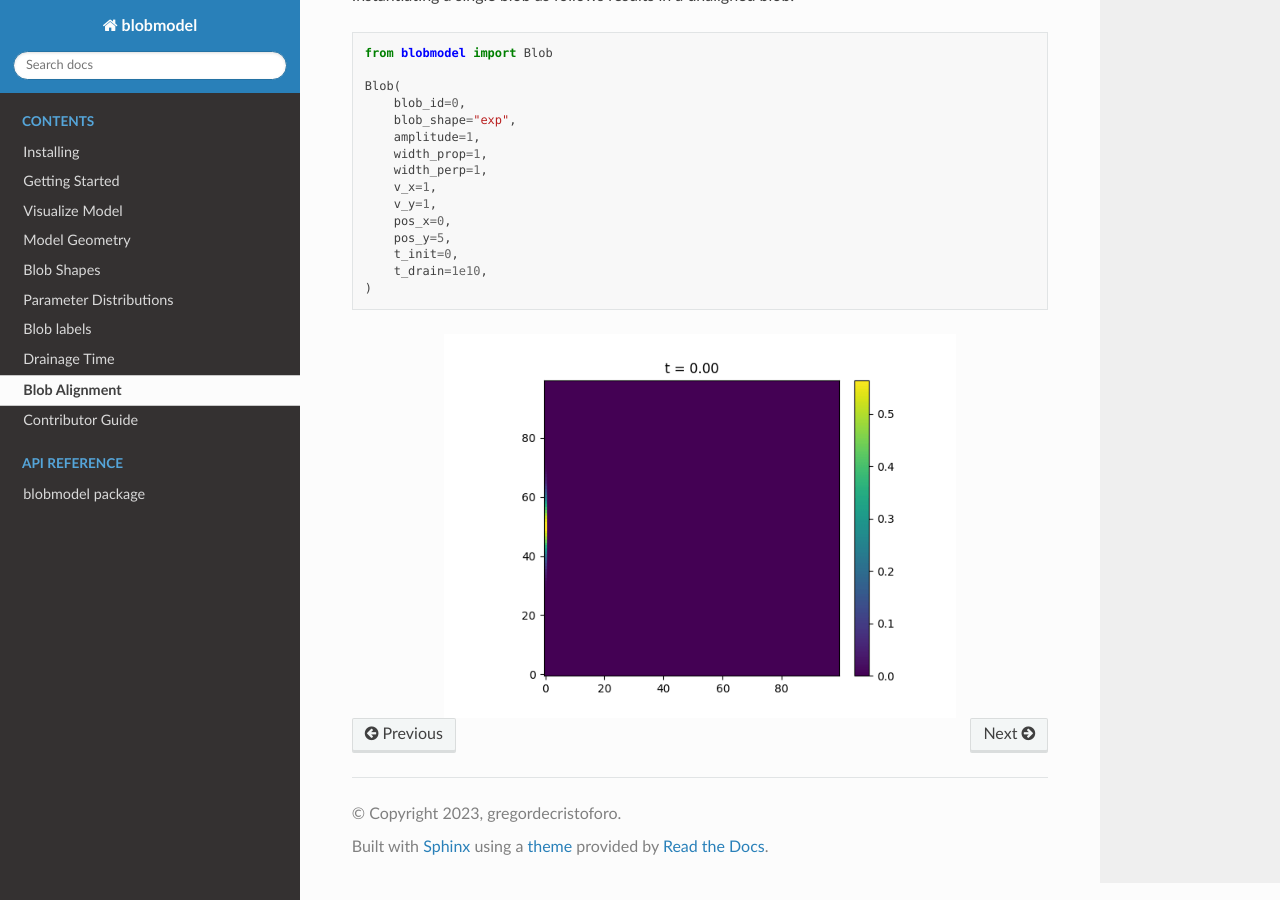
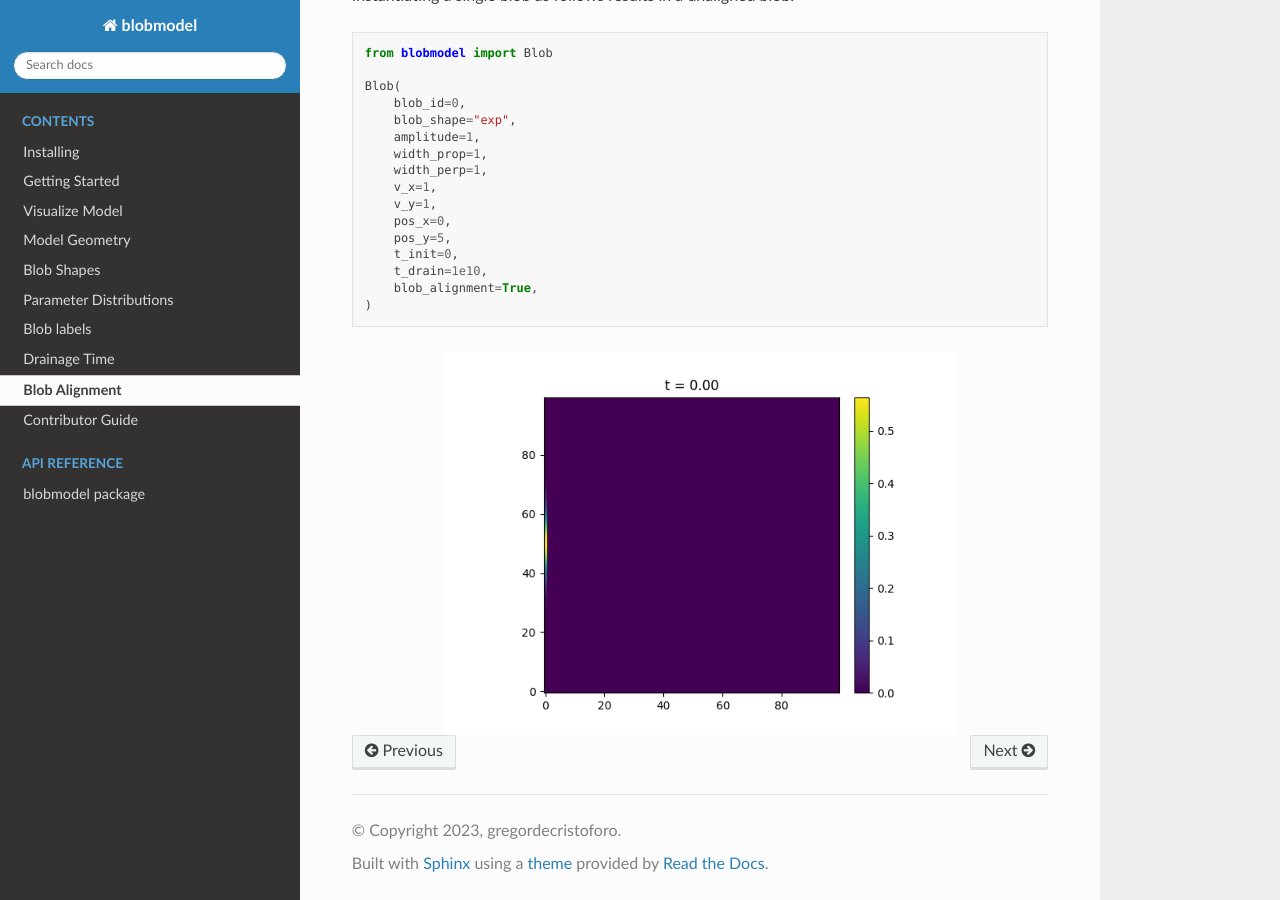
Before and after one commit to uit-cosmo/blobmodel, a Sphinx documentation site: the page built from docs/blob_alignment.rst, in a window 1280 px wide and 900 px high, scrolled down 829 px. Built offline with Sphinx 7.4.7 and the Read the Docs theme 2.0.0, drawn with Linux system fonts in a browser that asks for light colours.

Commit message:
add blob alignment to docs

```diff
--- a/docs/blob_alignment.rst
+++ b/docs/blob_alignment.rst
@@ -34,6 +34,7 @@ Instantiating a single blob as follows results in a unaligned blob:
       pos_y=5,
       t_init=0,
       t_drain=1e10,
+      blob_alignment=True,
   )
 
 .. image:: alignment_false.gif
```
